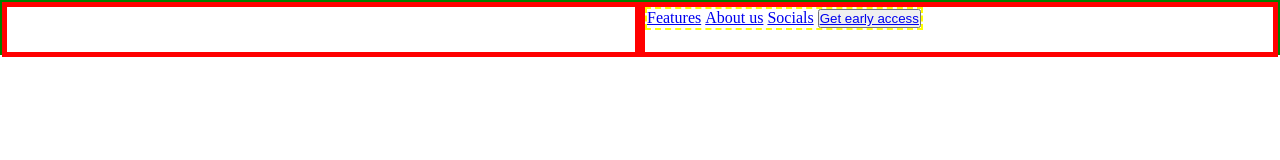
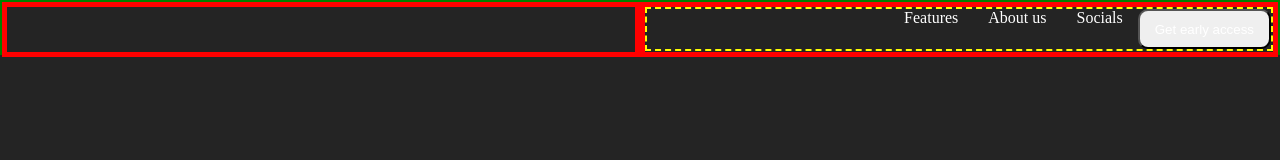
Before and after one commit to ravenlight17/learnMutiny, a website built with Vite: page index.html in a window 1280 px wide. Built offline with nearby package versions, Linux system fonts and the light colour scheme.

Commit message:
navbar setup

```diff
--- a/index.html
+++ b/index.html
@@ -12,11 +12,13 @@
         <div class="logo"></div>
         <nav>
           <ul class="main-navlist">
-            <li class="nav-list"><a href="#">Features</a></li>
-            <li class="nav-list"><a href="#">About us</a></li>
-            <li class="nav-list"><a href="#">Socials</a></li>
+            <li class="nav-list"><a href="#" class="linkWhite">Features</a></li>
+            <li class="nav-list"><a href="#" class="linkWhite">About us</a></li>
+            <li class="nav-list"><a href="#" class="linkWhite">Socials</a></li>
             <li class="nav-list">
-              <button><a href="#">Get early access</a></button>
+              <button class="navBtn">
+                <a href="#" class="linkBlack">Get early access</a>
+              </button>
             </li>
           </ul>
         </nav>
--- a/style.css
+++ b/style.css
@@ -2,6 +2,11 @@
   margin: 0;
   padding: 0;
   box-sizing: border-box;
+}
+
+body,
+html {
+  background-color: #242424;
 }
 
 header {
@@ -20,11 +25,28 @@ nav {
 }
 
 .main-navlist {
-  display: inline-block;
+  display: flex;
   border: 2px dashed yellow;
+  justify-content: right;
 }
 
 .nav-list {
   display: inline-block;
-  align-items: flex-end;
+  list-style: none;
 }
+
+.linkWhite,
+a:link {
+  text-decoration: none;
+  color: white;
+  padding: 15px;
+}
+
+.linkBlack {
+  color: #000000;
+}
+
+.navBtn {
+  height: 40px;
+  border-radius: 10px;
+}
```
